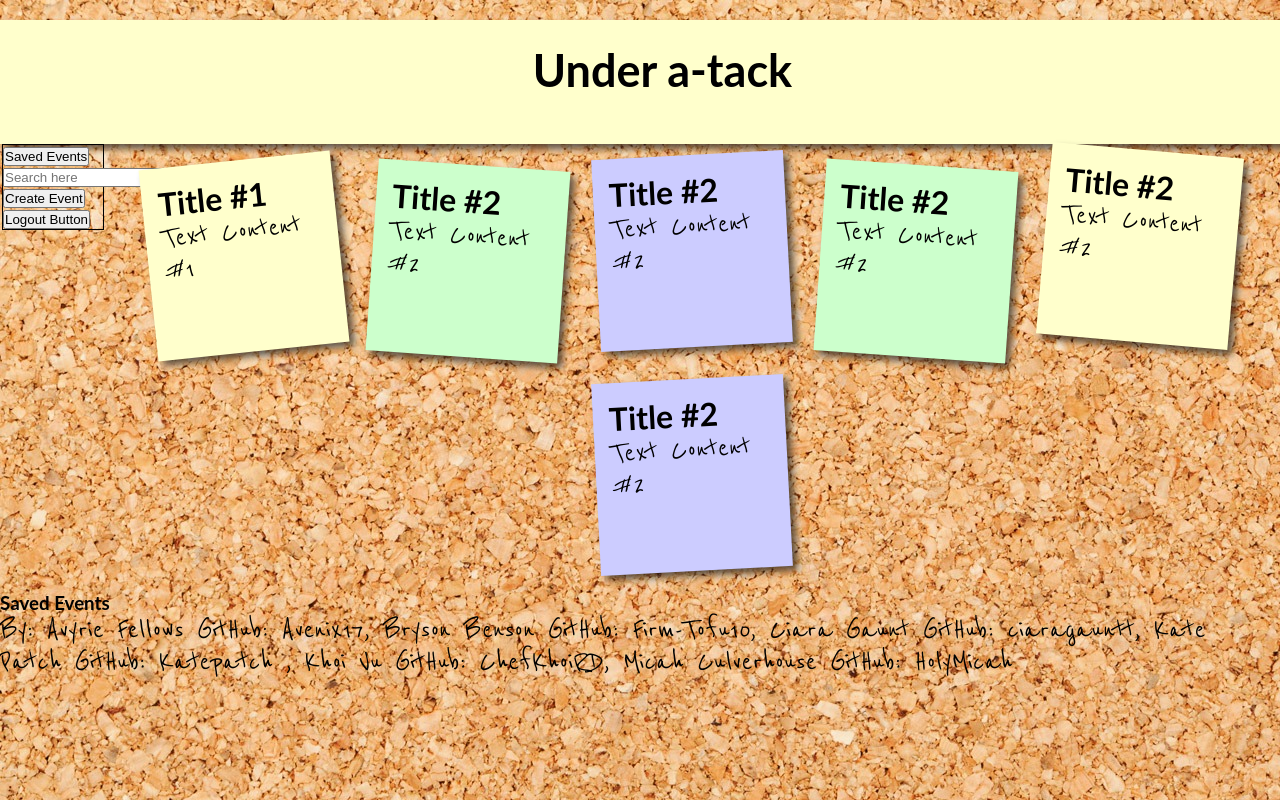
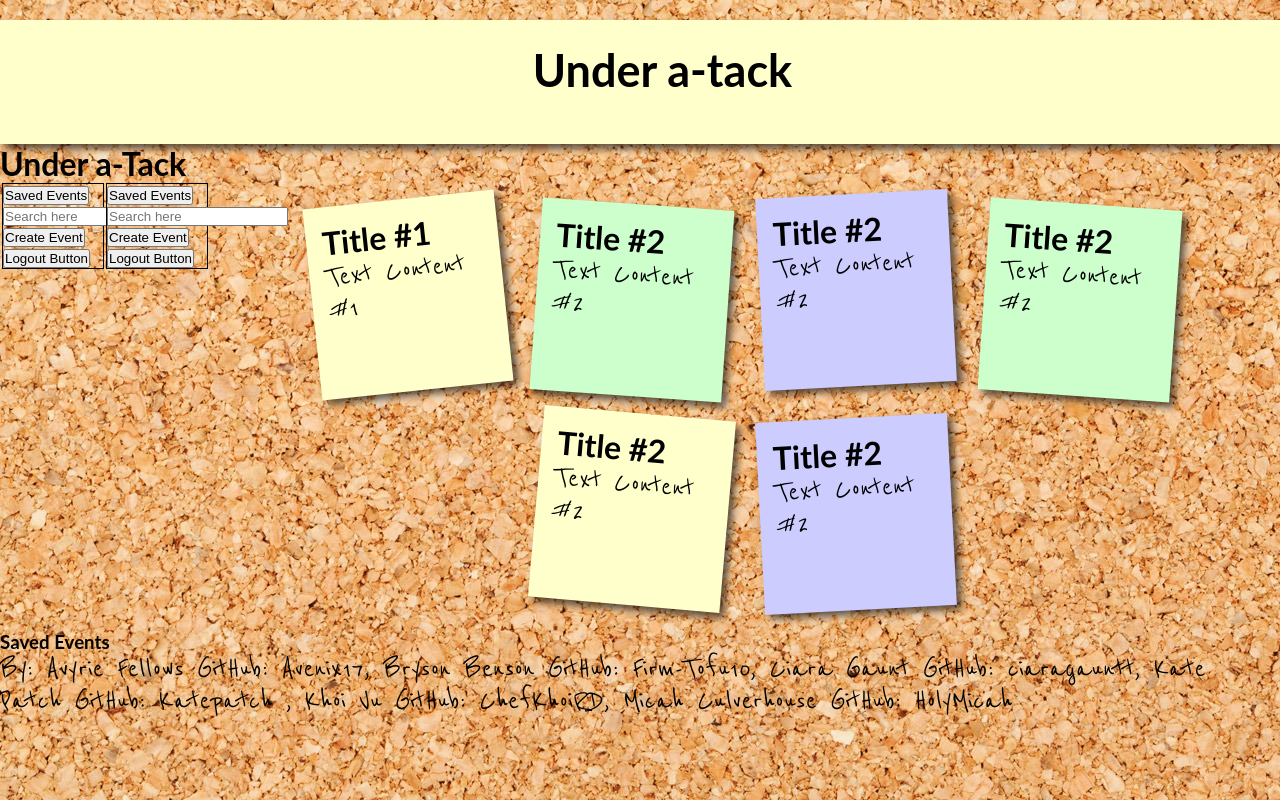
Before and after one commit to Avenix17/Project-3-NamePending, a React (Create React App) app: page / in a window 1280 px wide. Shown: the top 800 px of the page. Built offline with nearby package versions, Linux system fonts and the light colour scheme.

Commit message:
Added nav and header code for header

```diff
--- a/src/components/header/Header.jsx
+++ b/src/components/header/Header.jsx
@@ -1,5 +1,6 @@
 import React from "react";
-import "./header.css"
+import "./header.css";
+import Navigation from '../navbar/Nav';
 // import myLogo from
 
 //passing in props to generate Header
@@ -7,9 +8,12 @@ const Header = (props) => {
 	console.log("Head props", props)
 	return (
 		<div id = "header">
-			<div id = "head-content">
-
-			</div>
+			<header>
+				<div id = "head-content">
+					<h1>Under a-Tack</h1>
+					<Navigation />
+				</div>
+			</header>
 		</div>
 	)
 
```
